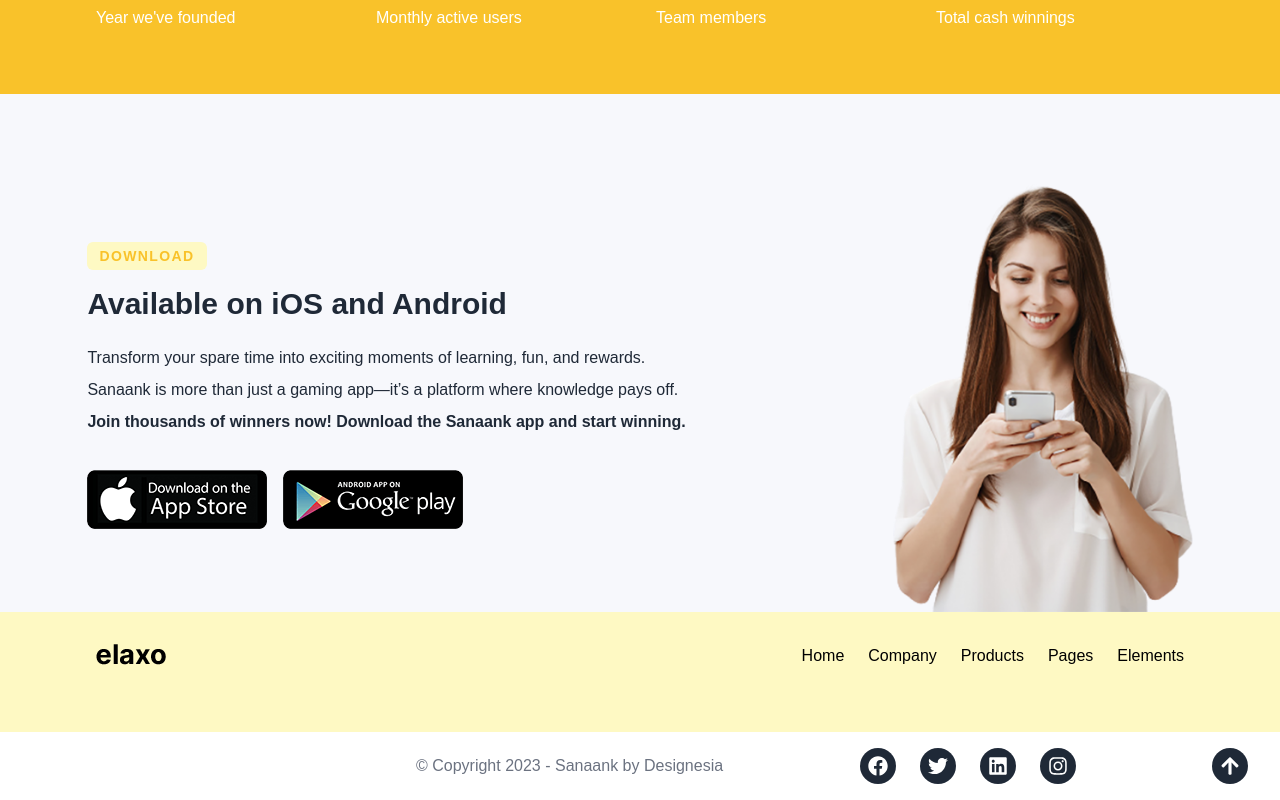
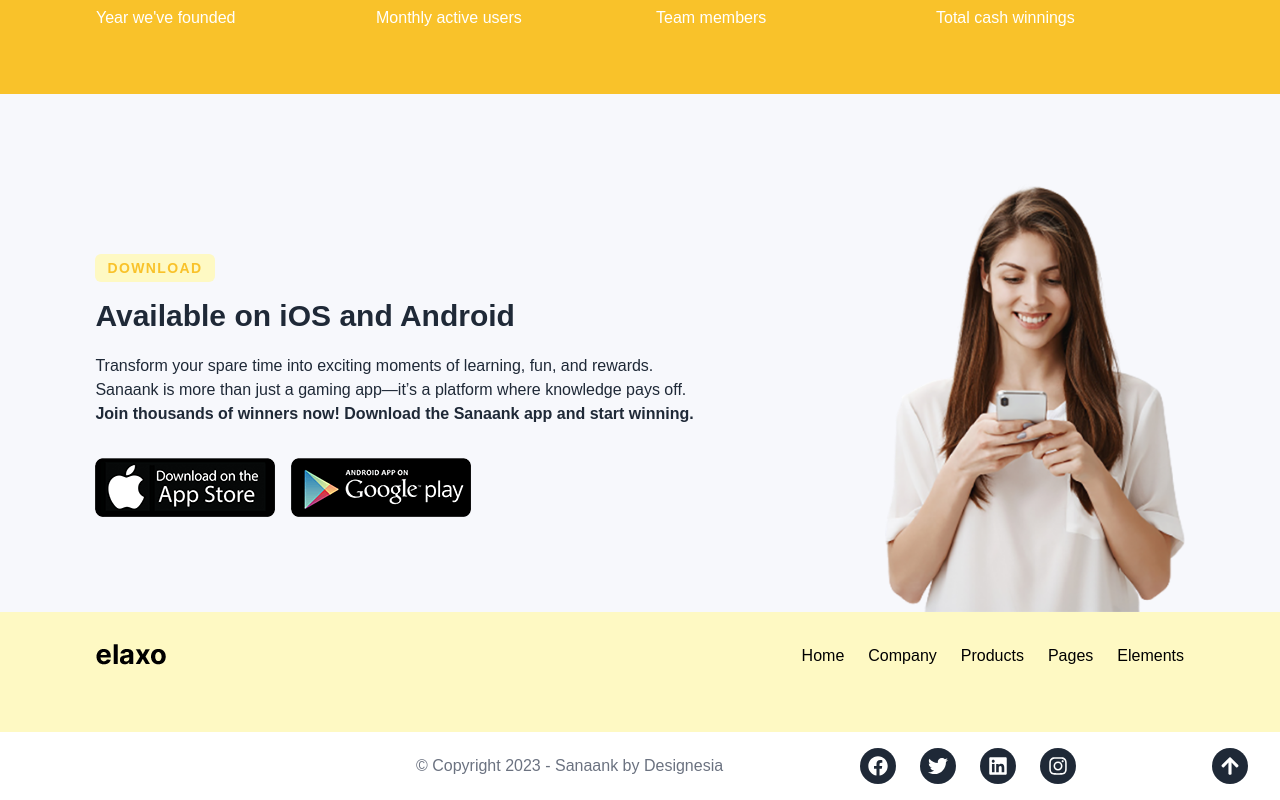
Before and after one commit to Sanaank-Official/website, a Next.js app: page / in a window 1280 px wide. Shown: the part 3222-4022 px from the top of the page. Built offline with nearby package versions, Linux system fonts and the light colour scheme.

Commit message:
Download section fixed

```diff
--- a/src/app/page.js
+++ b/src/app/page.js
@@ -506,10 +506,10 @@
 
 			{/* Download Section */}
 <div className="bg-[#f7f8fc] pt-16 flex items-center justify-center">
-				{" "}
 	{/* Center-align the entire section */}
-				<div className="container mx-auto flex flex-col lg:flex-row justify-around items-center gap-8">
-					<div className="flex flex-col items-center lg:items-start text-center lg:text-left">
+	<div className="container mx-auto flex flex-col lg:flex-row justify-around items-center gap-8 px-4">
+		{/* Left Side: Text Content */}
+		<div className="flex flex-col items-center lg:items-start text-center lg:text-left w-full lg:w-auto">
 			{/* Download Heading */}
 			<span className="text-sm font-bold text-customYellow bg-yellow-100 py-1 px-3 rounded-md mb-4 tracking-widest">
 				DOWNLOAD
@@ -517,17 +517,16 @@
 			<h2 className="text-3xl font-bold mb-5 text-gray-800">
 				Available on iOS and Android
 			</h2>
-						<p className="text-gray-800 leading-loose mb-8">
-							Transform your spare time into exciting moments of
-							learning, fun, and rewards. <br />
-							Sanaank is more than just a gaming app—it’s a
-							platform where knowledge pays off. <br />
+			<p className="text-gray-800 leading-loose mb-8 text-sm lg:text-base">
+				Transform your spare time into exciting moments of learning, fun, and rewards.
+				<br />
+				Sanaank is more than just a gaming app—it’s a platform where knowledge pays off.
+				<br />
 				<strong>
-								Join thousands of winners now! Download the
-								Sanaank app and start winning.
+					Join thousands of winners now! Download the Sanaank app and start winning.
 				</strong>
 			</p>
-						<div className="flex space-x-4">
+			<div className="flex flex-col sm:flex-row sm:space-x-4 space-y-4 sm:space-y-0">
 				<a href="#">
 					<Image
 						src="/images/misc/download-appstore.png"
@@ -546,7 +545,7 @@
 				</a>
 			</div>
 		</div>
-					{/* Right side: Phone Image */}
+		{/* Right Side: Phone Image */}
 		<div className="flex-shrink-0">
 			<Image
 				src="/images/misc/2.png"
@@ -559,6 +558,7 @@
 	</div>
 </div>
 
+
 			<div>
 				<Footer />
 			</div>
```
Lines whose indentation alone changed are shown as unchanged.
